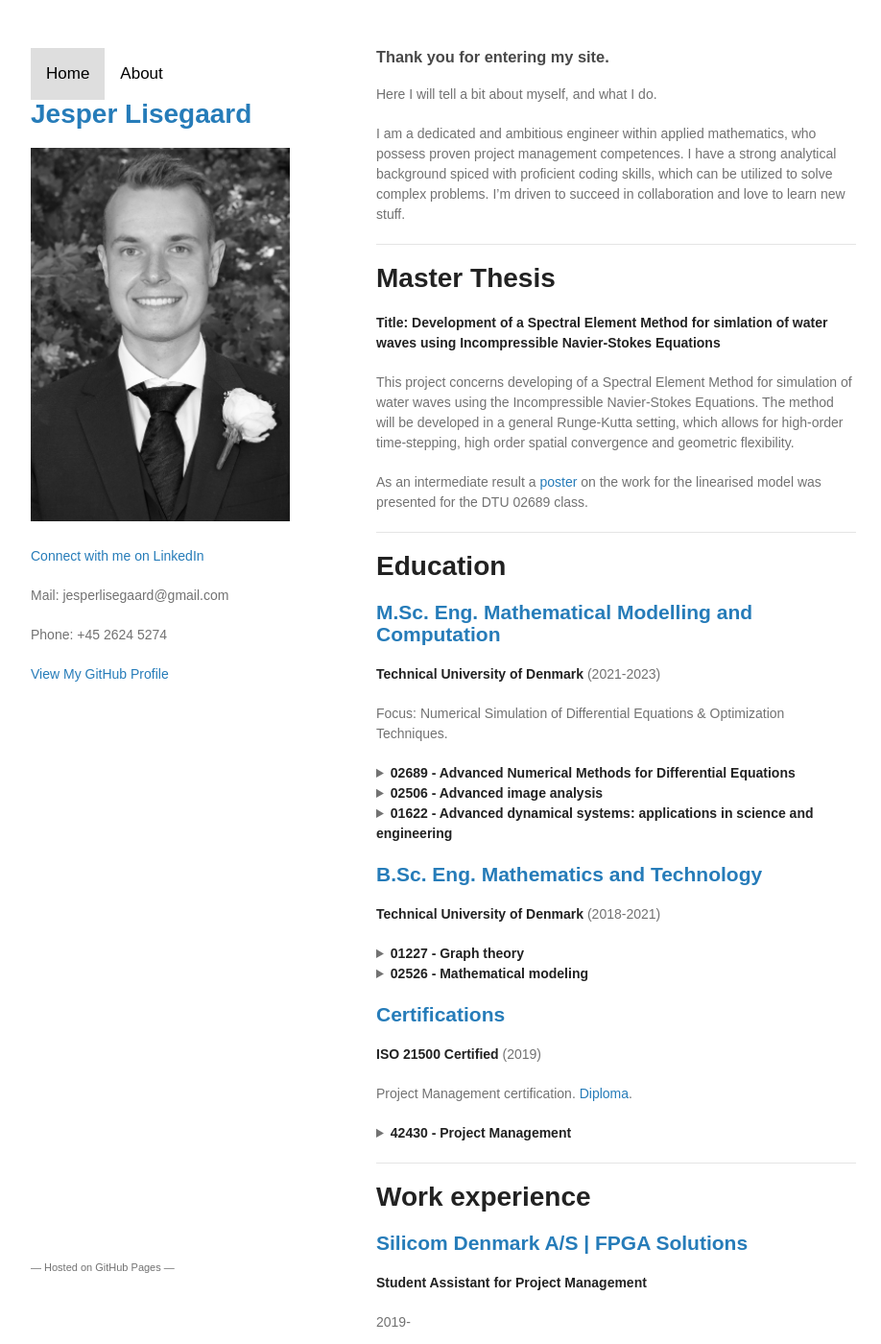
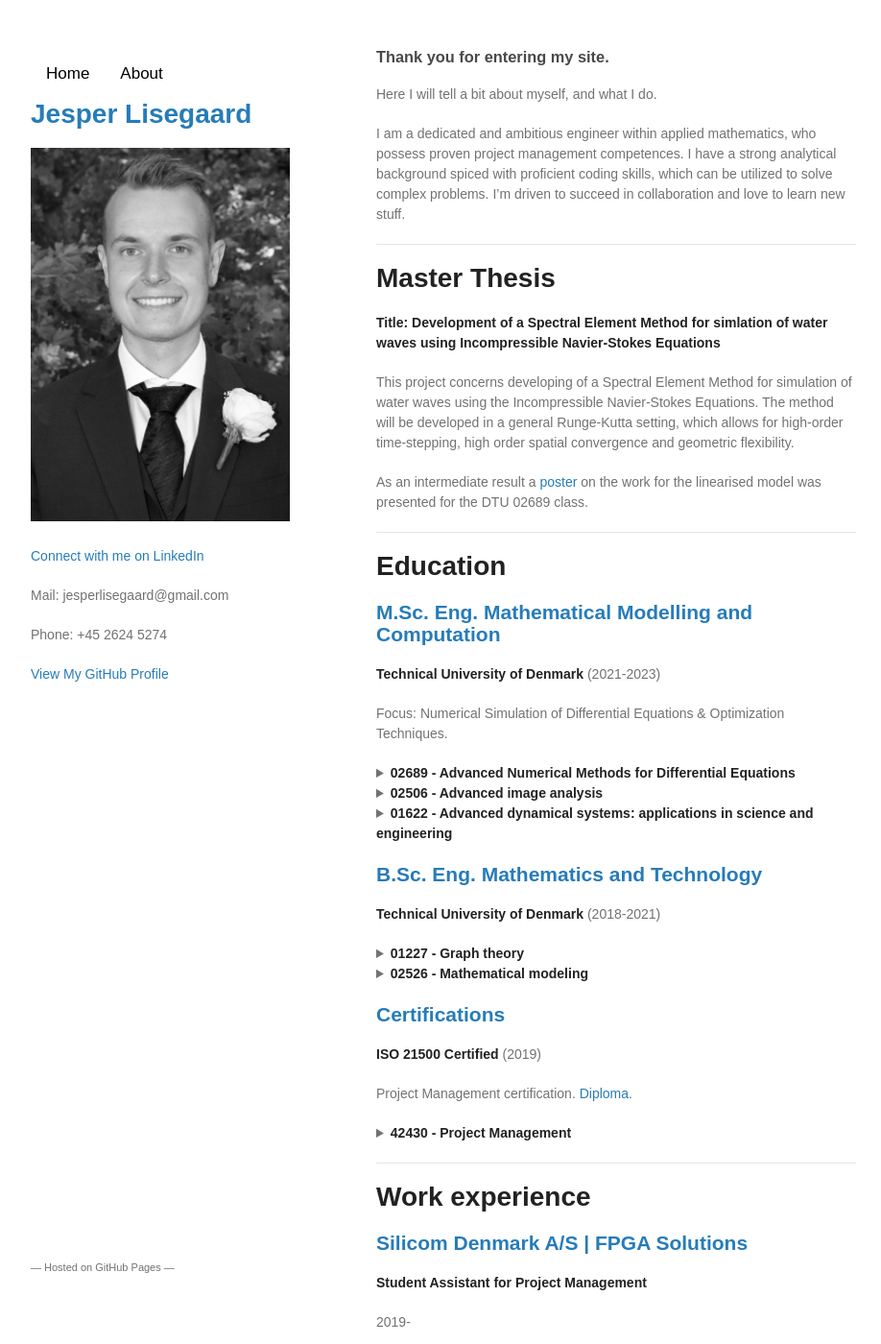
Before and after one commit to JLisegaard/jlisegaard.github.io, a Jekyll site: the page built from index.md, in a window 1280 px wide and 1400 px high. Shown: the whole window at 96% size, without its empty margins (178-1096 px from the left). Built offline with Jekyll 4.4.1, drawn with Linux system fonts in a browser that asks for light colours.

Commit message:
Update default.html

```diff
--- a/_layouts/default.html
+++ b/_layouts/default.html
@@ -38,7 +38,7 @@
     }
 
     .topnav a.active {
-      background-color: rgba(167, 167, 167, 0.377);
+      background-color: rgb(255, 255, 255);
       color: rgb(0, 0, 0);
     }
     </style>
```
